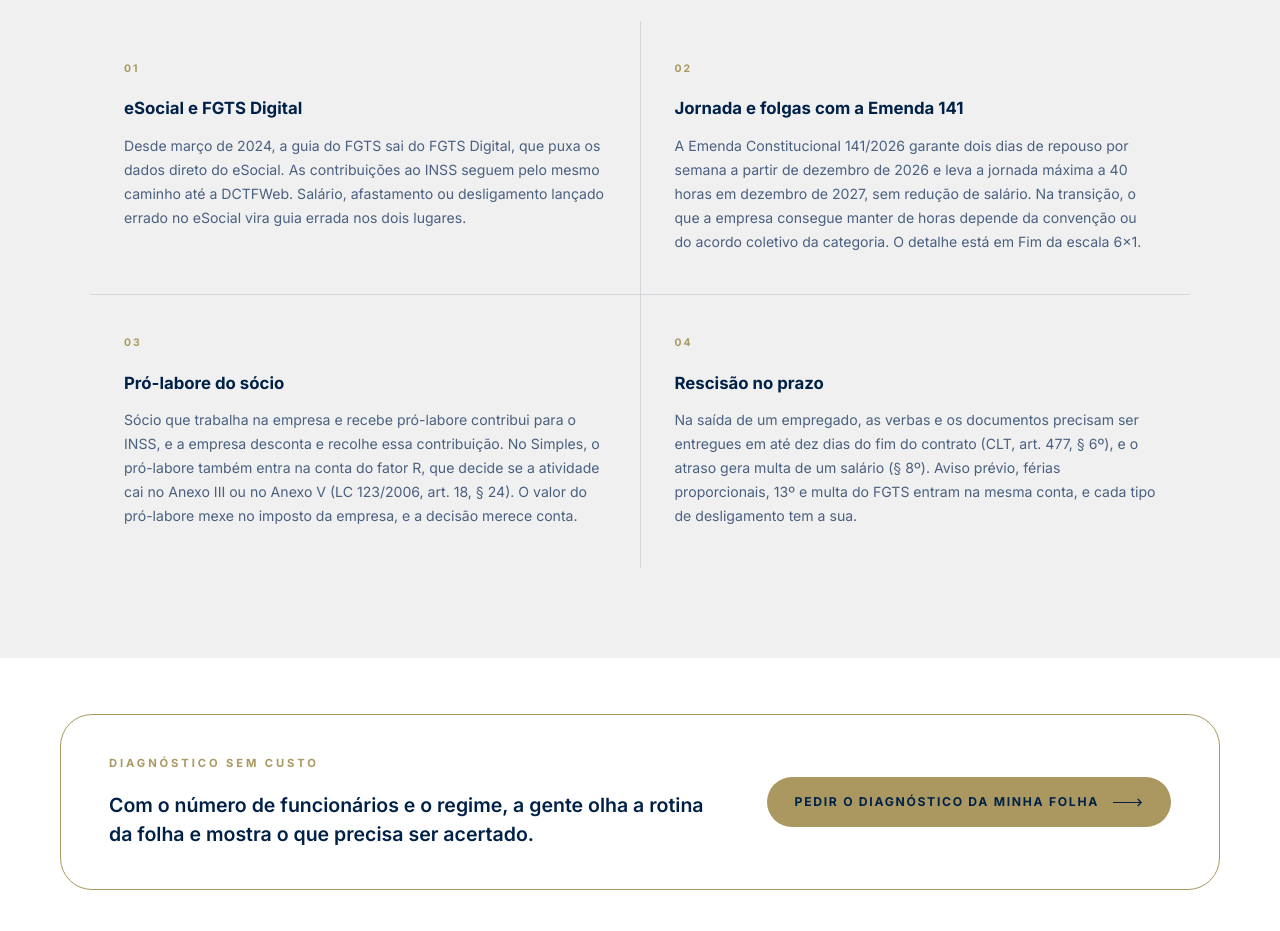
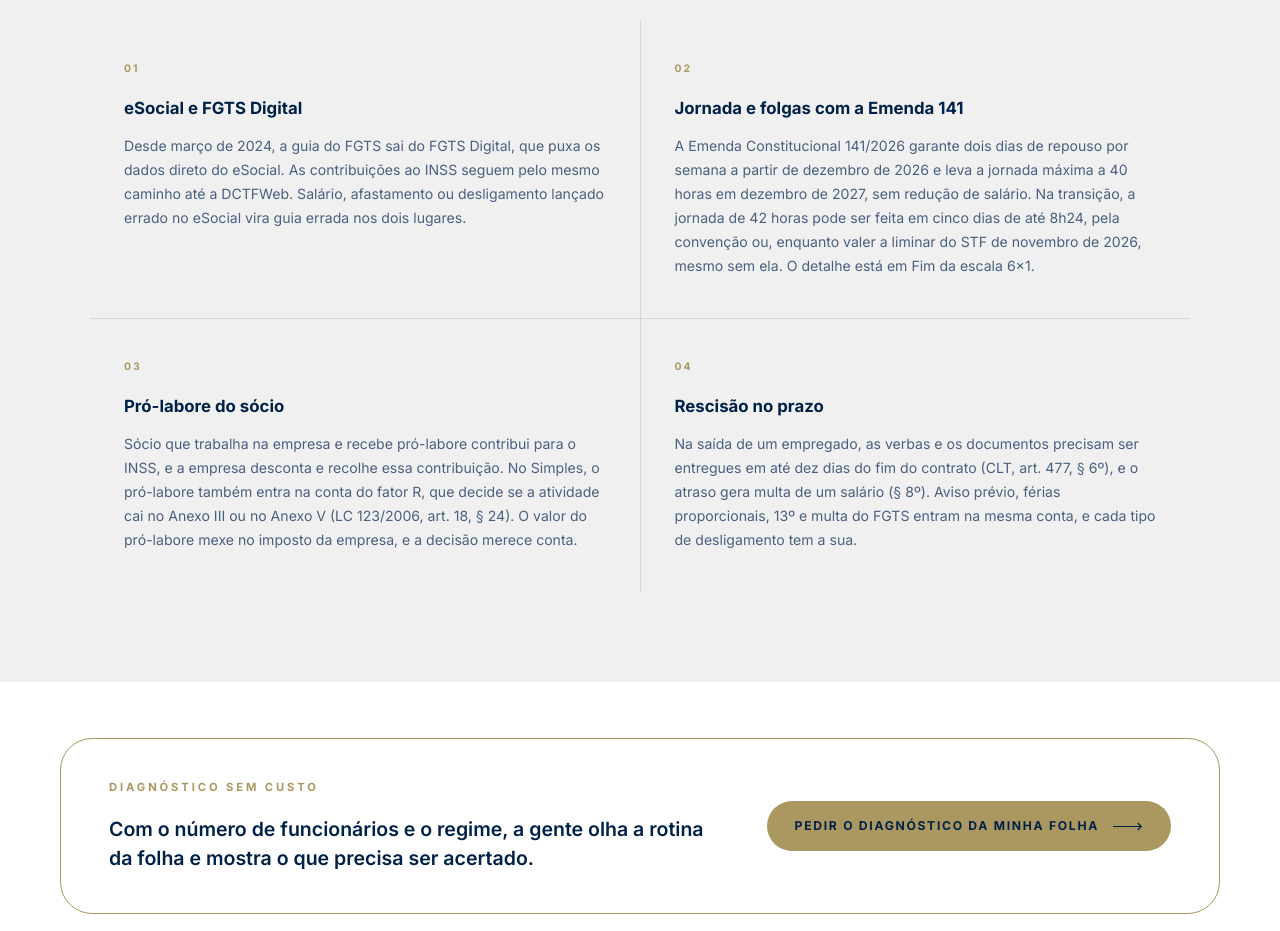
Before and after one commit to jvr77/vips-site, a plain HTML site: page departamento-pessoal.html in a window 1280 px wide. Shown: the part 1080-2011 px from the top of the page. Drawn offline with Linux system fonts and the light colour scheme.

Commit message:
Departamento pessoal: transição de 42 horas com a liminar do STF (rascunho, aguardando revisão)
Co-Authored-By: Claude Opus 5.5 <noreply@anthropic.com>
Claude-Session: https://claude.ai/code/session_01VEzUQg7UwW67DGbvX6uF6t

```diff
--- a/departamento-pessoal.html
+++ b/departamento-pessoal.html
@@ -447,7 +447,7 @@
       <div class="sinal">
         <p class="sinal-num">02</p>
         <h3 class="sinal-t">Jornada e folgas com a Emenda 141</h3>
-        <p class="sinal-d">A Emenda Constitucional 141/2026 garante dois dias de repouso por semana a partir de dezembro de 2026 e leva a jornada máxima a 40 horas em dezembro de 2027, sem redução de salário. Na transição, o que a empresa consegue manter de horas depende da convenção ou do acordo coletivo da categoria. O detalhe está em <a href="/conteudos/fim-da-escala-6x1-emenda-141-jornada-folgas">Fim da escala 6x1</a>.</p>
+        <p class="sinal-d">A Emenda Constitucional 141/2026 garante dois dias de repouso por semana a partir de dezembro de 2026 e leva a jornada máxima a 40 horas em dezembro de 2027, sem redução de salário. Na transição, a jornada de 42 horas pode ser feita em cinco dias de até 8h24, pela convenção ou, enquanto valer a liminar do STF de novembro de 2026, mesmo sem ela. O detalhe está em <a href="/conteudos/fim-da-escala-6x1-emenda-141-jornada-folgas">Fim da escala 6x1</a>.</p>
       </div>
       <div class="sinal">
         <p class="sinal-num">03</p>
```
